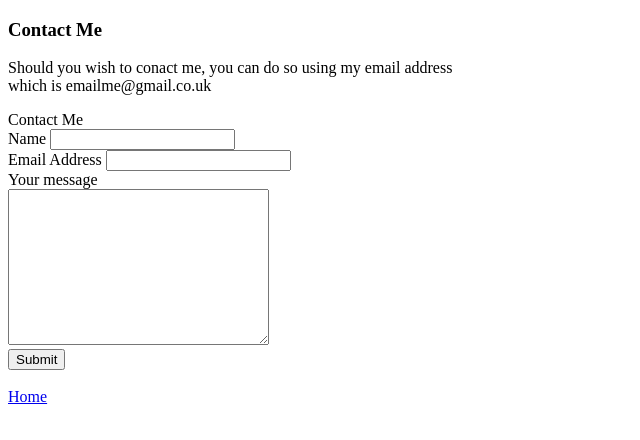
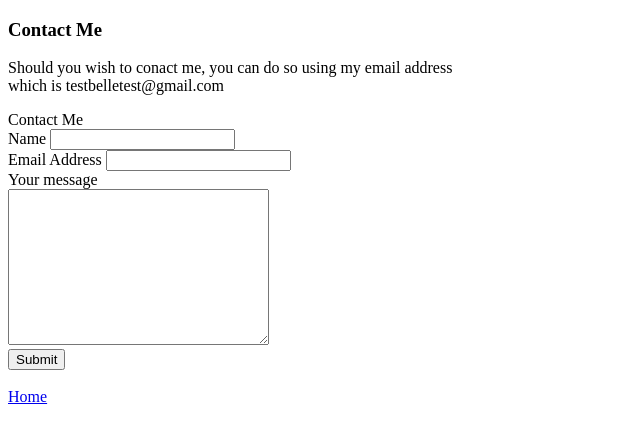
Before and after one commit to LeighShawNicol/My-site, a plain HTML site: page contact_me.html in a window 1280 px wide. Shown: the full height of the page, 0-640 px from the left. Drawn offline with Linux system fonts and the light colour scheme.

Commit message:
updated email

```diff
--- a/contact_me.html
+++ b/contact_me.html
@@ -7,7 +7,7 @@
 <body>
     <h3>Contact Me</h3>
     <p>Should you wish to conact me, you can do so using my email address <br>
-        which is emailme@gmail.co.uk
+        which is testbelletest@gmail.com
     </p>
     <form action="mailto:testbelletest1@gmail.com" method="post" enctype="text/plain">
         <label for="Contact Me">Contact Me</label><br>
```
